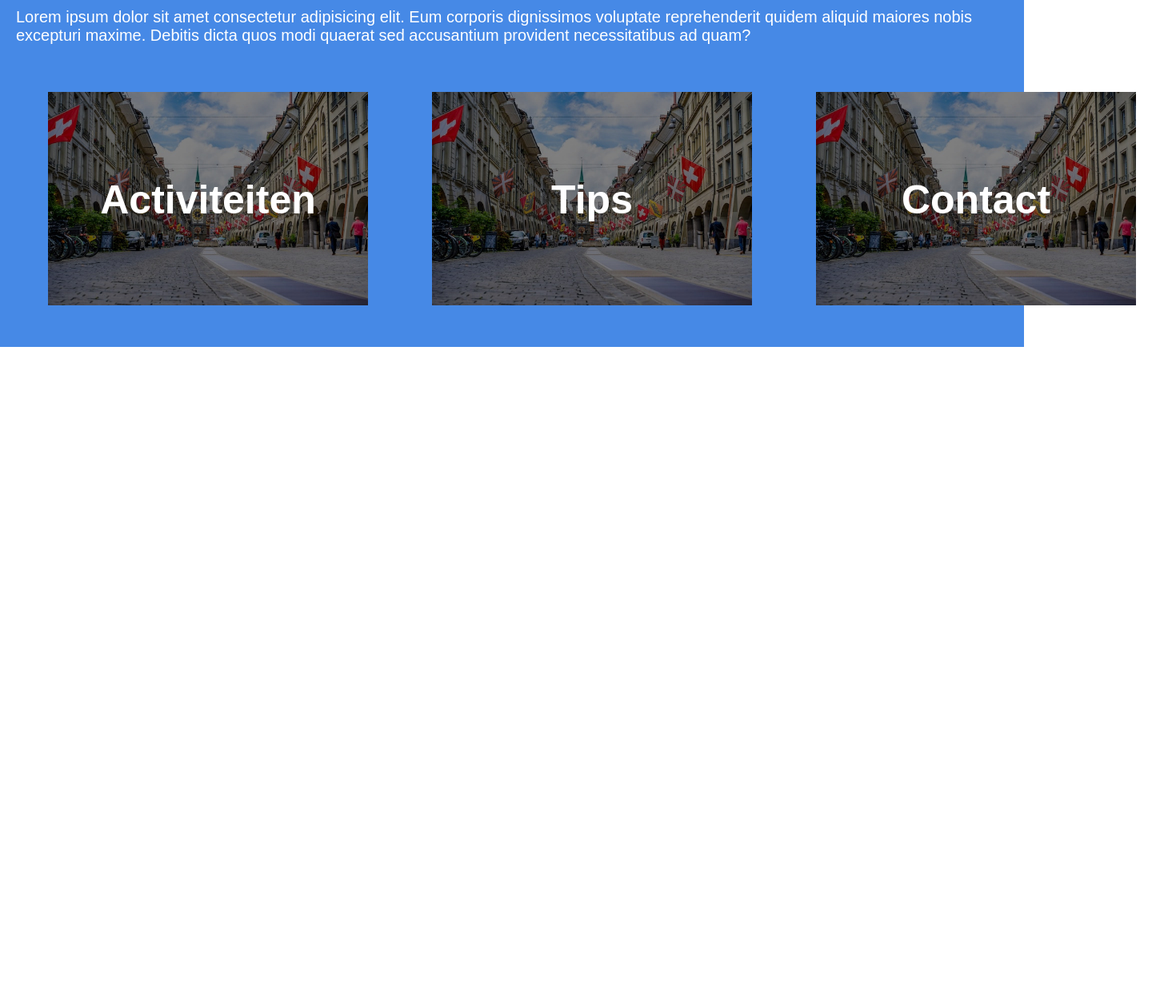
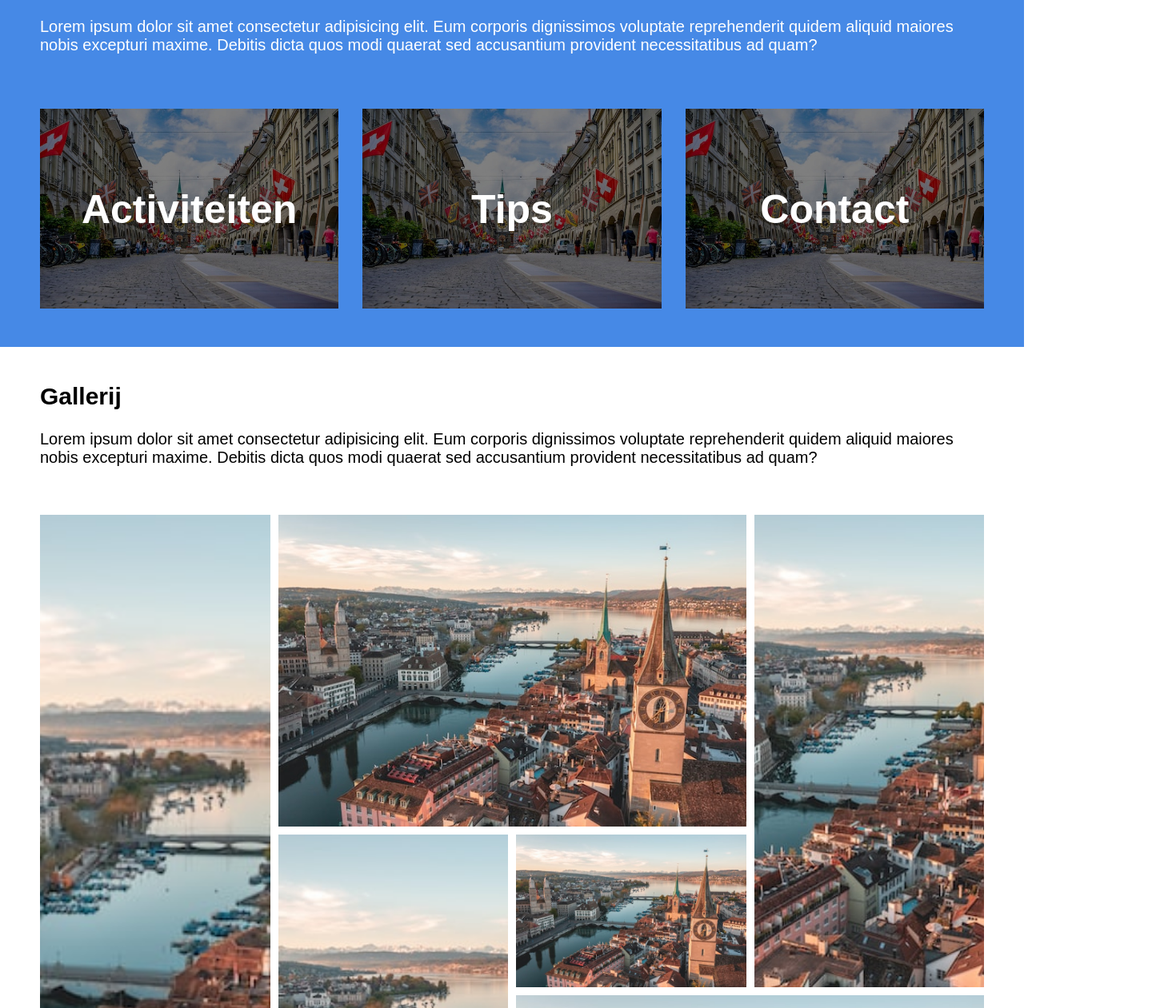
Before and after one commit to thijmenVerstraete-ucll/TravelSwiss, a plain HTML site: page index.html in a window 1280 px wide. Shown: the part 726-1987 px from the top of the page at 80% size, 1460 px wide, since content can reach past the window. Before the commit the page ends 1160 px from the top, so only its background shows below. Drawn offline with Linux system fonts and the light colour scheme.

Commit message:
responsive design + gallery

```diff
--- a/css/pages/_contact.scss
+++ b/css/pages/_contact.scss
@@ -1,3 +1,5 @@
+@use '../sass-utils/variable' as v;
+
 form {
     width: 70%;
     margin: auto;
--- a/css/pages/_index.scss
+++ b/css/pages/_index.scss
@@ -1,15 +1,27 @@
 @use '../sass-utils/variable' as v;
+
+section:nth-of-type(even) {
+    background-color: white;
+    color: black;
+}
 
 section {
     background-color: v.$primCol;
     color: v.$primTextcol;
-    padding: 20px;
-    height: 500px;
+    padding: 20px 50px;
+    min-height: 500px;
     display: flex;
     flex-direction: column;
+    align-items: center;
     justify-content: space-around;
 
+    @media screen and (max-width: v.$tablet-width){
+        padding-left: 20px;
+        padding-right: 20px;
+    }
+
     article{
+        max-width: 1600px;
         &.artDescription {
             h2 {
                 font-size: 30px;
@@ -19,13 +31,20 @@ section {
             }
         }
         &.threeImg {
-            display: flex;
-            justify-content: space-around;
+            width: 100%;
+            display: grid;
+            justify-content: space-between;
+            grid-template-columns: repeat(3, 1fr);
+            gap: 30px;
 
             figure {
+                margin: 0;
                 position: relative;
                 img {
-                    width: 400px;
+                    width: 100%;
+                    height: 100%;
+                    max-height: 270px;
+                    object-fit: cover;
                 }
                 figcaption {
                     font-size: 50px;
@@ -39,5 +58,64 @@ section {
                 }
             }
         }
+
+        &.gallery {
+            width: 100%;
+            height: 70vh;
+            padding: 40px 0;
+            display: grid;
+            grid-gap: 10px;
+            grid-template-columns: repeat(4, 1fr);
+            grid-template-rows: repeat(3,1fr);
+            justify-content: center;
+
+            // div {
+            //     padding: 100px;
+            //     background: url('../assets/index/henrique-ferreira-6p-I-X-sPUY-unsplash.jpg') center center/cover;
+            //     background-color: #333;
+            //     color: red;
+            //     text-align: center;
+            //     font-weight: bold;
+            //     font-size: 40px;
+            // }
+
+            img {
+                height: 100%;
+                width: 100%;
+                object-fit: cover;
+            }
+
+            #g1 {
+                grid-area: 1 / 1 / 4 / 1;
+            }
+
+            #g2 {
+                grid-area: 1 / 2 / 1 / 4;
+            }
+
+            #g3 {
+                grid-area: 2 / 2 / 4 / 2;
+            }
+
+            #g4 {
+                grid-area: 1 / 4 / 3 / 4;
+            }
+
+            #g5 {
+                grid-area: 3 / 3 / 3 / 5;
+            }
+        }
+
+        @media screen and(max-width: 1050px) {
+            &.threeImg {
+                grid-template-columns: 1fr;
+                grid-template-rows: repeat(3, 1fr);
+                align-items: center;
+                figure img{
+                    margin: 10px 0;
+                    width: 90vw;
+                }
+            }
+        }
     }
 }
--- a/index.html
+++ b/index.html
@@ -46,5 +46,31 @@
             </a>
         </article>
     </section>
+    <section>
+        <article class="artDescription">
+            <h2>Gallerij</h2>
+            <p>Lorem ipsum dolor sit amet consectetur adipisicing elit. Eum corporis dignissimos voluptate reprehenderit quidem aliquid maiores nobis excepturi maxime. Debitis dicta quos modi quaerat sed accusantium provident necessitatibus ad quam?</p>
+        </article>
+        <article class="gallery">
+            <!-- <div id="g1">1</div>
+            <div id="g2">2</div>
+            <div id="g3">3</div>
+            <div id="g4">4</div>
+            <div id="g5">5</div>
+            <div id="g6">6</div> -->
+            <img src="assets/index/henrique-ferreira-6p-I-X-sPUY-unsplash.jpg" alt="" id="g1">
+            <img src="assets/index/henrique-ferreira-6p-I-X-sPUY-unsplash.jpg" alt="" id="g3">
+            <img src="assets/index/henrique-ferreira-6p-I-X-sPUY-unsplash.jpg" alt="" id="g4">
+            <img src="assets/index/henrique-ferreira-6p-I-X-sPUY-unsplash.jpg" alt="" id="g5">
+            <img src="assets/index/henrique-ferreira-6p-I-X-sPUY-unsplash.jpg" alt="" id="g6">
+            <img src="assets/index/henrique-ferreira-6p-I-X-sPUY-unsplash.jpg" alt="" id="g2">
+        </article>
+    </section>
+    <section>
+        <article class="artDescription">
+            <h2>Gallerij</h2>
+            <p>Lorem ipsum dolor sit amet consectetur adipisicing elit. Quisquam ut maiores obcaecati debitis suscipit itaque consequatur consectetur eius aspernatur aliquid!</p>
+        </article>
+    </section>
 </body>
 </html>
```
Also changed, not shown: assets/index/henrique-ferreira-6p-I-X-sPUY-unsplash.jpg (added), css/stijl.css, 1 other file.
